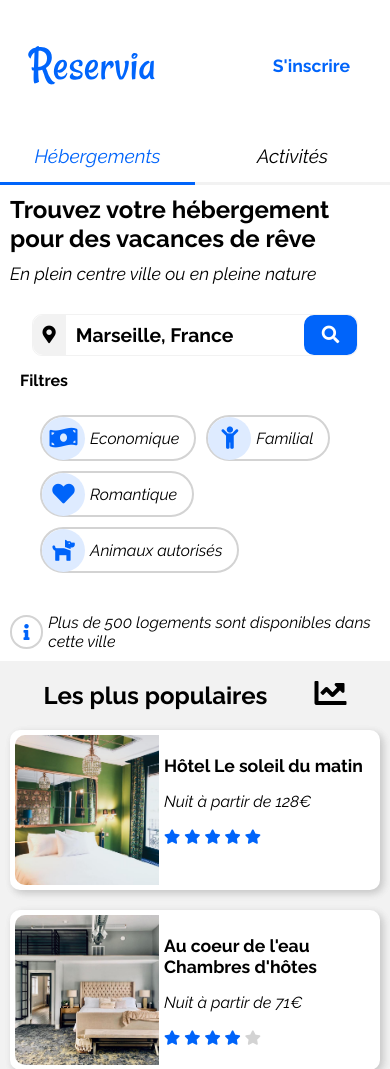
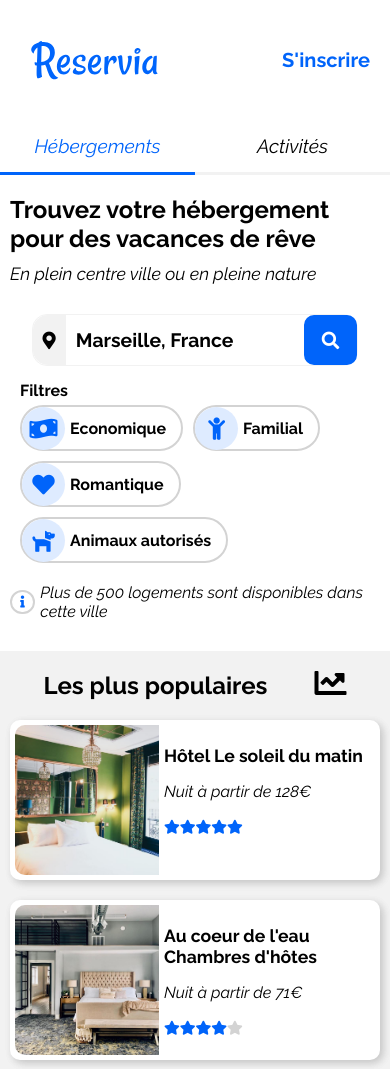
Before and after one commit to Steven-Fabre/StevenFabre_2_11032021, a plain HTML site: page index.html in a window 390 px wide. Shown: the top 1069 px of the page. Drawn offline with Linux system fonts and the light colour scheme; files whose address does not match are found by name; a web font is replaced by a local one.

Commit message:
second commit

```diff
--- a/style.css
+++ b/style.css
@@ -17,7 +17,7 @@ body{
     margin: 0;
 }
 main {
-    width: 95%;
+    width: 90%;
     margin: auto;
 }
 
@@ -64,9 +64,10 @@ header {
 }
 .logo{
     position: absolute;
-    left: 3%;
-    width: 150px;
-    height: 100px;
+    left: 50px;
+    top: 50px;
+    width: 100x;
+    height: auto;
 }
 
 #en_cours{
@@ -86,7 +87,7 @@ nav, ul, li{
 #inscription, li > a{
     text-decoration: none;
     color: black;
-    font-size: 1.5em;
+    font-size: 14px;
     padding: 40px;
 }
 
@@ -109,9 +110,10 @@ li > a:focus{
 
 .search_city {
     display: flex;
+    margin: 30px;
     width: 350px;
-    height: 40px;
-    border-radius: 10px;
+    height: 50px;
+    border-radius: 15px;
     border: 1px solid rgb(242,242,242);
 }
 
@@ -134,7 +136,7 @@ li > a:focus{
     display: flex;
     vertical-align: middle;
     background: rgb(242,242,242);
-    border-radius: 10px 0 0 10px;;
+    border-radius: 15px 0 0 15px;;
     color: black;
     padding: 0 10px;
 }
@@ -148,7 +150,7 @@ li > a:focus{
 button {
     color: white;
     background: rgb(0, 100, 250);
-    border-radius: 0 10px 10px 0;
+    border-radius: 0 15px 15px 0;
     border: 2px solid rgb(0, 100, 250);
     cursor: pointer;
 }
@@ -188,6 +190,11 @@ button {
     align-items: center;
     margin-right: 5px;
     cursor: pointer;
+}
+
+label{
+
+    font-weight: bold;
 }
 
 .check{
@@ -232,9 +239,8 @@ input[type="checkbox"] {
     display: flex;
     justify-content: center;
     align-items: center;
-    width: 35px;
-    height: 35px;
-    font-size: 1.2em;
+    width: 25px;
+    height: 25px;
     border: 2px solid lightgrey;
     border-radius: 50px;
 }
@@ -257,6 +263,10 @@ input[type="checkbox"] {
     border-radius: 30px;
     padding: 10px 20px;
     flex: 3 ;
+}
+
+.accomodations > h1{
+    margin: 40px 0 25px 20px;
 }
 
 .grid_card{
@@ -293,7 +303,7 @@ input[type="checkbox"] {
 }
 
 .fa-star{
-    font-size: 0.9em;
+    font-size: 14px;
 }
 
 #showmore{
@@ -311,7 +321,6 @@ input[type="checkbox"] {
     margin: 0 20px;
     padding: 10px;
     flex: 1;
-    max-height: 663px;
     display: flex;
     flex-direction: column;
     justify-content: center;
@@ -369,15 +378,15 @@ input[type="checkbox"] {
     "a b c e"
     "a f c e";
     grid-template-columns: 25% 25% 25% 25%;
-    grid-template-rows: 25% 25% 25% 25%;
-    height: 600px;
+    grid-template-rows: 35% 15% 15% 35%;
+    height: 500px;
     margin: 25px;
 }
 
 .activities_card{
     position: relative;
     background: white;
-    border-radius: 30px;
+    border-radius: 20px;
     width: auto;
     box-shadow: 3px 3px 9px rgb(0 0 0 / 10%), 3px 3px 9px rgb(0 0 0 / 10%);
     margin: 10px;
@@ -385,13 +394,13 @@ input[type="checkbox"] {
 
 .activities_card >a >img{
     width: 100%;
-    height: 80%;
+    height: 75%;
     object-fit: cover;
     border-radius: 30px 30px 0 0;
 }
 
 .activities1 > a>img, .activities4>a>img  {
-    height: 90%;
+    height: 85%;
 }
 
 .activities2>a>img {
@@ -403,8 +412,11 @@ input[type="checkbox"] {
 }
 
 .activities_card >a> h2 {
-    margin: 5px 0 0 20px;
-    font-size: 1.4em;
+    display: block;
+    height: 500px;
+    font-size: 16px;
+    justify-content: center;
+    margin: 15px;
 }
 
 .activities1 {
--- a/styleresponsive.css
+++ b/styleresponsive.css
@@ -1,7 +1,7 @@
 /*RESPONSIVE DESIGN */
 
 /* FOR TABLET */
-@media screen and (max-width: 1300px){
+@media screen and (max-width: 1440px){
 
 
    body {
@@ -98,15 +98,17 @@
 
     .logo{
         position: relative;
+        top: 0;
+        left: 0;
+        margin: 30px;
         width: 130px;
-        margin: 15px;
         order: -1;
     }
 
     #inscription{
         order: -1;
-        font-size: 1.1em;
-        padding: 20;
+        font-size: 20px;
+        padding: 20px;
         align-self: center;
     }
 
@@ -121,6 +123,7 @@
 
     .search{
         width: 100%;
+        margin-top: 20px;
     }
 
     .search> h1{
@@ -165,6 +168,7 @@
    .filters{
     flex-direction: row;
     flex-wrap: wrap;
+    margin: 0;
    }
 
    .filters> div{
@@ -178,10 +182,14 @@
    }
 
    #icon_info{
-       font-size: 1em;
-       width: 35px;
-       height: 30px;
-   }
+    font-size: 12px;
+    width: 25px;
+    height: 20px;
+}
+
+.disponibilities {
+    margin-bottom: 30px;
+}
 
    /*RESULTATS*/
    /*POPULAIRE */
@@ -200,6 +208,11 @@
    .accomodations{
        background: none;
        padding: 15px;
+   }
+
+   .accomodations >h1{
+       font-size: 1.4em;
+       margin: 0;
    }
 
    .accomodations_result{
```
Also changed, not shown: index.html (+9 -45 lines).
